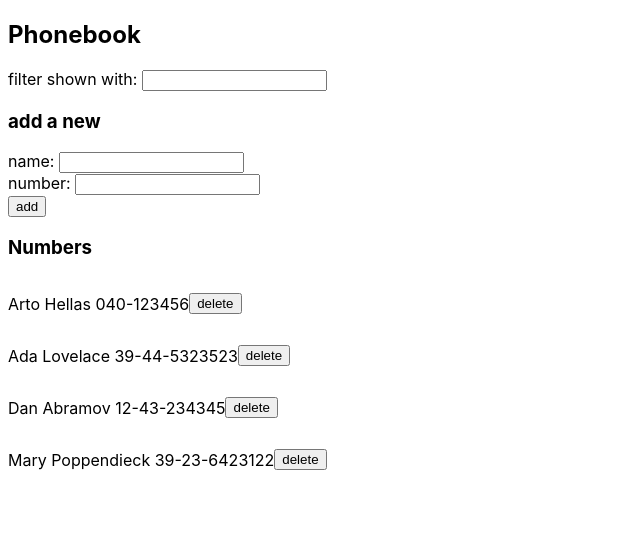
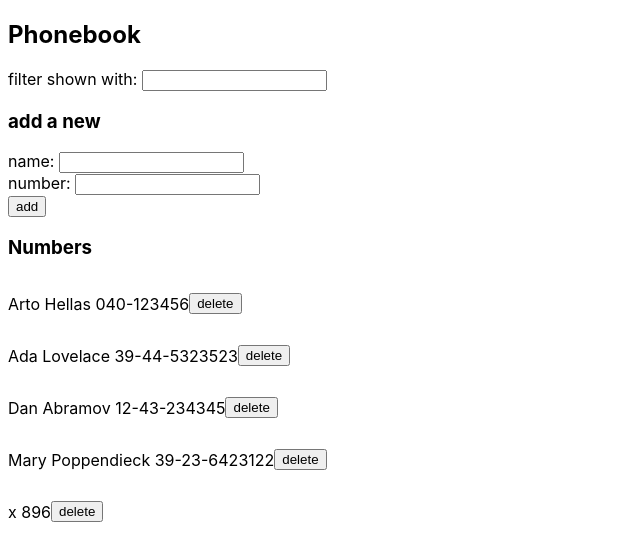
Before and after one commit to JoelDamian/FullStackOpen, a React (Create React App) app in the folder part2/phonebook/: page / in a window 1280 px wide. Shown: the top 560 px of the page, without its empty margins (0-640 px from the left). Built offline with nearby package versions, Linux system fonts and the light colour scheme; data requests are answered from the project's data file.

Commit message:
Exercise 2.18.

```diff
--- a/part2/phonebook/db.json
+++ b/part2/phonebook/db.json
@@ -19,6 +19,11 @@
       "name": "Mary Poppendieck",
       "number": "39-23-6423122",
       "id": 4
+    },
+    {
+      "id": 5,
+      "name": "x",
+      "number": "896"
     }
   ]
 }
--- a/part2/phonebook/src/App.js
+++ b/part2/phonebook/src/App.js
@@ -39,7 +39,28 @@ const App = () => {
     event.preventDefault();
     const isStringFound = persons.some((obj) => obj.name === newName);
     if (isStringFound) {
-      alert(`${newName} is already added to phonebook`);
+      const result = window.confirm(
+        `${newName} is already added to phonebook, replace the old number with the new one?`
+      );
+      if (result) {
+        const foundPerson = persons.find(
+          (person) => person.name.toLowerCase() === newName.toLowerCase()
+        );
+        const newContact = {
+          id: foundPerson.id,
+          name: foundPerson.name,
+          number: newNumber,
+        };
+        noteService
+          .updateNotes(foundPerson.id, newContact)
+          .then((response) => {
+            const newList = persons.map((person) =>
+              person.id === foundPerson.id ? { ...person, ...response } : person
+            );
+            setPersons(newList);
+          })
+          .catch((error) => console.error(error));
+      }
     } else {
       const newContact = {
         name: newName,
```
